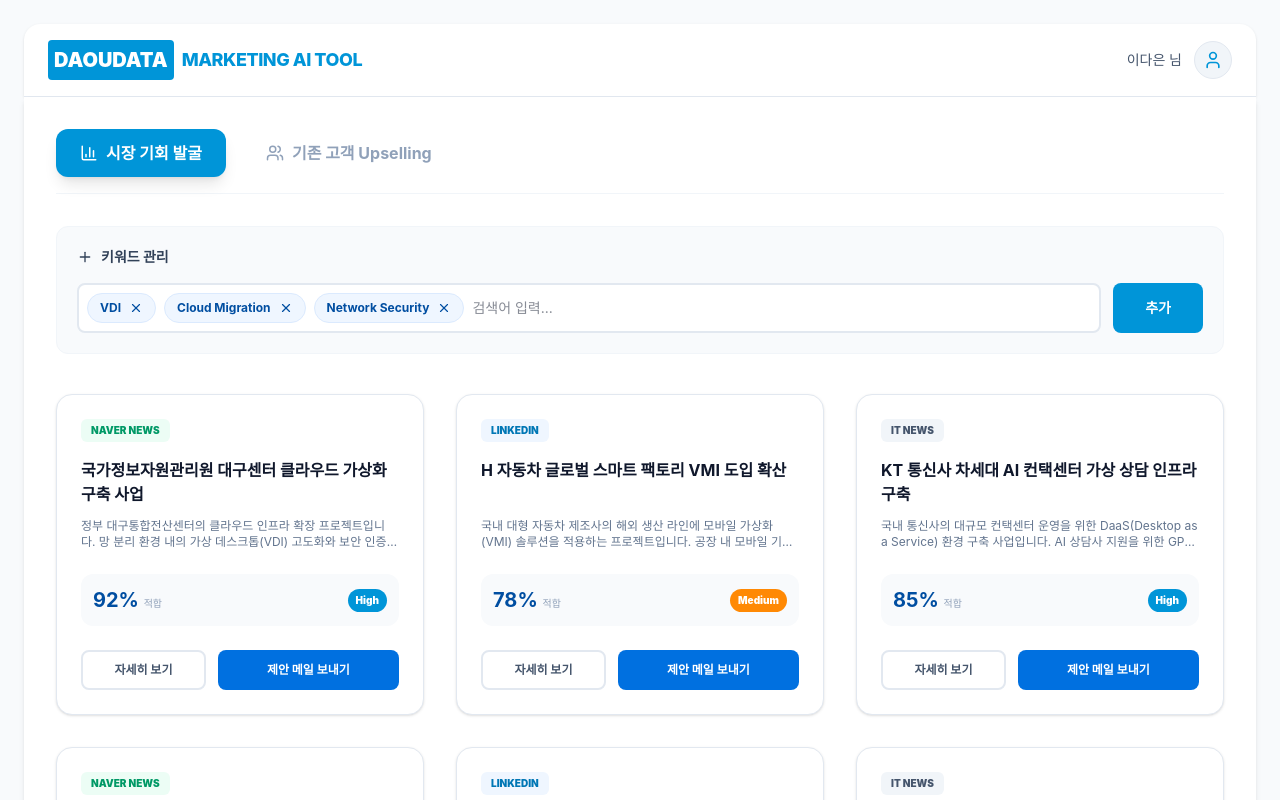
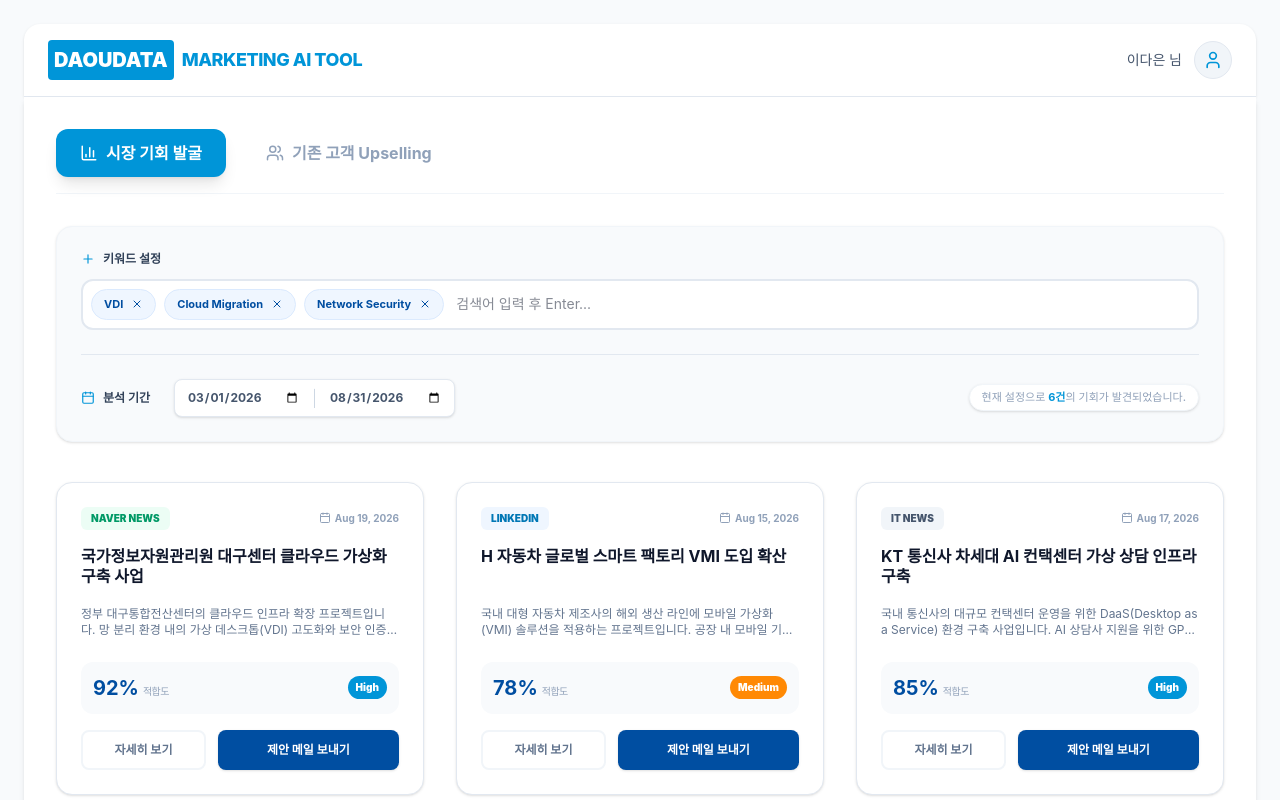
Before and after one commit to wbwhdrhadl/daou_marketing_tool, a React app in the folder frontend/: page / in a window 1280 px wide. Shown: the top 800 px of the page. Built offline with nearby package versions, Linux system fonts and the light colour scheme; the HTML template or start-up script is replaced by a standard one.

Commit message:
"날짜 설정 필터 기능 추가"

```diff
--- a/frontend/src/components/Dashboard.jsx
+++ b/frontend/src/components/Dashboard.jsx
@@ -1,5 +1,5 @@
 import React, { useState } from 'react';
-import { User, Plus, X, BarChart3, Users } from 'lucide-react';
+import { User, Plus, X, BarChart3, Users, Calendar } from 'lucide-react';
 import { reportData, upsellData } from '../data';
 
 import ReportCard from './ReportCard';
@@ -14,8 +14,20 @@ const Dashboard = () => {
   const [proposalStep, setProposalStep] = useState(null);
   const [targetPartner, setTargetPartner] = useState('');
   const [emailContent, setEmailContent] = useState('');
-  // ✅ 선택된 담당자 정보를 저장할 상태 추가
   const [selectedContact, setSelectedContact] = useState(null);
+  const [isManualInput, setIsManualInput] = useState(false);
+
+  // ✅ 날짜 필터 상태 추가 (기본값 설정)
+  const [startDate, setStartDate] = useState('2026-03-01');
+  const [endDate, setEndDate] = useState('2026-08-31');
+
+  // ✅ [로직 추가] 날짜 범위에 맞는 리포트만 필터링
+  const filteredReports = reportData.filter(report => {
+    const reportDate = new Date(report.date);
+    const start = new Date(startDate);
+    const end = new Date(endDate);
+    return reportDate >= start && reportDate <= end;
+  });
 
   const handleAddTag = () => {
     if (inputValue.trim() && !tags.includes(inputValue.trim())) {
@@ -24,29 +36,37 @@ const Dashboard = () => {
     }
   };
 
-  const generateAIContent = (name, contact, isUpsell = false) => {
-    const contactName = contact ? contact.name : "담당자";
+  const handleContactSelect = (contact, isNew = false) => {
+    setSelectedContact(contact);
+    setIsManualInput(isNew);
+    const companyName = selectedReport?.company || selectedReport?.name || targetPartner;
+    generateAIContent(companyName, contact);
+  };
+
+  const generateAIContent = (name, contact) => {
+    const contactName = contact?.name || "담당자";
+    setSelectedContact(contact);
     setTargetPartner(name);
-    // ✅ 클릭한 담당자 객체(이름, 이메일 등)를 상태에 저장
-    setSelectedContact(contact);
 
-    const content = isUpsell
-      ? `제목: [기술협력] ${name} 기존 시스템 고도화 및 ${selectedReport.targetSolution} 도입 제안\n\n안녕하세요, ${contactName}님.\n다우데이타 이다은입니다.\n\n현재 운용 중이신 ${selectedReport.currentSolution}에 AI 자동화 기능을 더한 ${selectedReport.targetSolution}을 제안드립니다.\n\n분석 결과, ${selectedReport.aiReason} 측면에서 큰 시너지가 예상됩니다.\n\n상세 내용을 검토해 주시면 감사하겠습니다.`
-      : `제목: [신규제안] ${selectedReport.title} 관련 협업 제안\n\n안녕하세요, ${name} ${contactName}님.\n다우데이타 이다은입니다.\n\n최근 분석된 시장 기회 자료에 따르면 ${name}와 협력할 수 있는 좋은 기회가 있어 연락드렸습니다.`;
+    let content = "";
+    if (activeTab === 'upsell') {
+      content = `제목: [기술협력] ${name} 시스템 고도화 및 ${selectedReport.targetSolution} 도입 제안\n\n안녕하세요, ${contactName}님.\n다우데이터 이다은입니다.\n\n현재 운용 중이신 ${selectedReport.currentSolution}을 분석한 결과...`;
+    } else {
+      content = `제목: [신규제안] ${name} ${contactName}님, ${selectedReport.title} 관련 솔루션 제안\n\n안녕하세요, ${contactName}님.\n다우데이터 이다은입니다.\n\n귀사의 비즈니스 경쟁력 강화를 위해 분석된...`;
+    }
 
     setEmailContent(content);
     setProposalStep('write');
   };
 
-  // ✅ 실제 백엔드로 메일을 쏘는 함수
   const handleSendEmail = async () => {
-    if (!selectedContact?.email) {
-      alert("수신자 메일 주소를 찾을 수 없습니다.");
+    const recipientEmail = selectedContact?.email;
+    if (!recipientEmail) {
+      alert("수신자 이메일 정보가 없습니다. 담당자를 선택하거나 직접 입력해주세요.");
       return;
     }
 
     try {
-      // 텍스트 내용에서 제목과 본문을 분리 (제목: 으로 시작하는 첫 줄 추출)
       const lines = emailContent.split('\n');
       const subject = lines[0].replace('제목: ', '').trim();
       const body = lines.slice(1).join('\n').trim();
@@ -55,23 +75,18 @@ const Dashboard = () => {
         method: "POST",
         headers: { "Content-Type": "application/json" },
         body: JSON.stringify({
-          receiver_email: selectedContact.email,
-          subject: subject || "[다우데이타] 제안 메일",
+          receiver_email: recipientEmail,
+          subject: subject,
           content: body
         }),
       });
 
-      const result = await response.json();
-
       if (response.ok) {
-        alert(`✅ ${selectedContact.name} 담당자님께 메일을 성공적으로 보냈습니다!`);
+        alert(`${recipientEmail}로 제안서가 전송되었습니다!`);
         closeAllModals();
-      } else {
-        alert(`❌ 전송 실패: ${result.detail}`);
       }
     } catch (error) {
-      console.error("전송 에러:", error);
-      alert("서버 연결 실패. 백엔드가 켜져 있는지 확인하세요.");
+      alert("전송 실패: " + error.message);
     }
   };
 
@@ -80,7 +95,7 @@ const Dashboard = () => {
     setProposalStep(null);
     setEmailContent('');
     setTargetPartner('');
-    setSelectedContact(null); // ✅ 연락처 초기화
+    setSelectedContact(null);
   };
 
   return (
@@ -114,25 +129,81 @@ const Dashboard = () => {
 
         {activeTab === 'market' && (
           <>
-            <div className="mb-10 bg-slate-50 p-5 rounded-xl border border-slate-100">
-              <h3 className="text-sm font-bold text-slate-700 mb-4 flex items-center gap-2"><Plus size={16} /> 키워드 관리</h3>
-              <div className="flex flex-col md:flex-row gap-3">
-                <div className="flex-1 flex flex-wrap items-center gap-2 border-2 border-slate-200 rounded-lg p-2 bg-white">
+            {/* 통합된 컨트롤 패널 영역 */}
+            <div className="mb-10 bg-slate-50 p-6 rounded-2xl border border-slate-100 shadow-sm">
+              {/* 상단: 키워드 설정 */}
+              <div className="mb-6">
+                <h3 className="text-xs font-bold text-slate-700 mb-3 flex items-center gap-2">
+                  <Plus size={14} className="text-[#0095D8]" /> 키워드 설정
+                </h3>
+                <div className="flex flex-wrap items-center gap-2 border-2 border-slate-200 rounded-xl p-2 bg-white focus-within:border-[#0095D8] transition-all">
                   {tags.map((tag) => (
-                    <span key={tag} className="flex items-center gap-1 bg-blue-50 px-3 py-1.5 rounded-full text-xs font-bold text-[#004EA1] border border-blue-100">
-                      {tag} <button onClick={() => setTags(tags.filter(t => t !== tag))} className="hover:text-red-500 ml-1"><X size={14} /></button>
+                    <span key={tag} className="flex items-center gap-1 bg-blue-50 px-3 py-1.5 rounded-full text-[11px] font-bold text-[#004EA1] border border-blue-100">
+                      {tag}
+                      <button onClick={() => setTags(tags.filter(t => t !== tag))} className="hover:text-red-500 ml-1">
+                        <X size={12} />
+                      </button>
                     </span>
                   ))}
-                  <input value={inputValue} onChange={(e) => setInputValue(e.target.value)} onKeyDown={(e) => e.key === 'Enter' && handleAddTag()} placeholder="검색어 입력..." className="outline-none text-sm flex-1 bg-transparent" />
+                  <input
+                    value={inputValue}
+                    onChange={(e) => setInputValue(e.target.value)}
+                    onKeyDown={(e) => e.key === 'Enter' && handleAddTag()}
+                    placeholder="검색어 입력 후 Enter..."
+                    className="outline-none text-sm flex-1 bg-transparent min-w-[150px] ml-1"
+                  />
                 </div>
-                <button onClick={handleAddTag} className="bg-[#0095D8] text-white px-8 py-2.5 rounded-lg text-sm font-bold">추가</button>
+              </div>
+
+              {/* 하단 가로 구분선 */}
+              <div className="h-px bg-slate-200 mb-6 w-full" />
+
+              {/* 하단: 분석 기간 설정 (키워드 설정 바로 아래 배치) */}
+              <div className="flex flex-col md:flex-row md:items-center justify-between gap-4">
+                <div className="flex items-center gap-6">
+                  <h3 className="text-xs font-bold text-slate-700 flex items-center gap-2">
+                    <Calendar size={14} className="text-[#0095D8]" /> 분석 기간
+                  </h3>
+                  <div className="flex items-center gap-3 bg-white border border-slate-200 rounded-lg px-3 py-1.5 shadow-sm">
+                    <input
+                      type="date"
+                      value={startDate}
+                      onChange={(e) => setStartDate(e.target.value)}
+                      className="bg-transparent text-[12px] font-bold text-slate-600 outline-none cursor-pointer"
+                    />
+                    <span className="text-slate-300 font-light">|</span>
+                    <input
+                      type="date"
+                      value={endDate}
+                      onChange={(e) => setEndDate(e.target.value)}
+                      className="bg-transparent text-[12px] font-bold text-slate-600 outline-none cursor-pointer"
+                    />
+                  </div>
+                </div>
+
+                {/* 검색 결과 요약 텍스트 */}
+                <div className="text-[11px] font-medium text-slate-400 bg-white px-3 py-1 rounded-full border border-slate-100 shadow-sm">
+                  현재 설정으로 <span className="text-[#0095D8] font-bold">{filteredReports.length}건</span>의 기회가 발견되었습니다.
+                </div>
               </div>
             </div>
 
+            {/* 리포트 카드 렌더링 영역 */}
             <div className="grid grid-cols-1 md:grid-cols-2 lg:grid-cols-3 gap-8">
-              {reportData.map((report) => (
-                <ReportCard key={report.id} report={report} onDetail={(r) => setSelectedReport(r)} onProposal={(r) => { setSelectedReport(r); setProposalStep('select'); }} />
-              ))}
+              {filteredReports.length > 0 ? (
+                filteredReports.map((report) => (
+                  <ReportCard
+                    key={report.id}
+                    report={report}
+                    onDetail={(r) => setSelectedReport(r)}
+                    onProposal={(r) => { setSelectedReport(r); setProposalStep('select'); }}
+                  />
+                ))
+              ) : (
+                <div className="col-span-full py-20 text-center bg-slate-50 rounded-[32px] border-2 border-dashed border-slate-200">
+                  <p className="text-slate-400 font-bold">해당 기간 내에 검색된 공고가 없습니다.</p>
+                </div>
+              )}
             </div>
           </>
         )}
@@ -183,9 +254,9 @@ const Dashboard = () => {
         step={proposalStep}
         setStep={setProposalStep}
         report={selectedReport}
+        onContactSelect={handleContactSelect}
         targetPartner={targetPartner}
         setTargetPartner={setTargetPartner}
-        // ✅ activeTab에 따라 업셀링 여부를 함수에 전달
         generateAIContent={(name, contact) => generateAIContent(name, contact, activeTab === 'upsell')}
         emailContent={emailContent}
         setEmailContent={setEmailContent}
--- a/frontend/src/components/ReportCard.jsx
+++ b/frontend/src/components/ReportCard.jsx
@@ -1,24 +1,54 @@
 import React from 'react';
+import { Calendar } from 'lucide-react'; // 날짜 아이콘 추가
 
 const ReportCard = ({ report, onDetail, onProposal }) => (
   <div className="group border border-slate-200 rounded-2xl p-6 shadow-sm hover:shadow-xl hover:border-blue-200 transition-all flex flex-col bg-white">
-    <span className={`text-[10px] font-black uppercase w-fit px-2.5 py-1 rounded-md mb-4 ${
+    {/* 상단: 소스 배지와 날짜 */}
+    <div className="flex justify-between items-center mb-4">
+      <span className={`text-[10px] font-black uppercase w-fit px-2.5 py-1 rounded-md ${
         report.source === 'Naver News' ? 'text-emerald-600 bg-emerald-50' :
         report.source === 'LinkedIn' ? 'text-[#0077B5] bg-blue-50' :
         report.source === '전자신문' ? 'text-red-600 bg-red-50' : 'text-slate-600 bg-slate-100'
       }`}>
         {report.source}
       </span>
-    <h2 className="text-slate-900 mb-3 h-12 overflow-hidden font-bold">{report.title}</h2>
+
+      {/* ✅ 날짜 표시 부분 추가 */}
+      <div className="flex items-center gap-1 text-slate-400">
+        <Calendar size={12} />
+        <span className="text-[10px] font-bold">{report.date}</span>
+      </div>
+    </div>
+
+    <h2 className="text-slate-900 mb-3 h-12 overflow-hidden font-bold leading-tight">{report.title}</h2>
     <p className="text-xs text-slate-500 mb-6 line-clamp-2">{report.summary}</p>
+
     <div className="mt-auto">
-      <div className="flex items-center justify-between mb-6 bg-slate-50 p-3 rounded-xl">
-        <span className="text-xl font-bold text-[#004EA1]">{report.score}% <span className="text-[10px] text-slate-400 uppercase font-medium">적합</span></span>
-        <span className={`text-[10px] px-2 py-1 rounded-full font-black text-white ${report.level === 'High' ? 'bg-[#0095D8]' : 'bg-orange-400'}`}>{report.level}</span>
+      <div className="flex items-center justify-between mb-4 bg-slate-50 p-3 rounded-xl">
+        <span className="text-xl font-bold text-[#004EA1]">
+          {report.score}%
+          <span className="ml-1 text-[10px] text-slate-400 uppercase font-medium tracking-tighter">적합도</span>
+        </span>
+        <span className={`text-[10px] px-2 py-1 rounded-full font-black text-white ${
+          report.level === 'High' ? 'bg-[#0095D8]' : 'bg-orange-400'
+        }`}>
+          {report.level}
+        </span>
       </div>
+
       <div className="flex gap-3">
-        <button onClick={() => onDetail(report)} className="flex-1 py-2.5 border-2 border-slate-200 text-slate-600 text-xs font-bold rounded-lg hover:bg-slate-50">자세히 보기</button>
-        <button onClick={() => onProposal(report)} className="flex-[1.5] py-2.5 bg-[#0070E0] text-white text-xs font-bold rounded-lg hover:bg-[#003d7e]">제안 메일 보내기</button>
+        <button
+          onClick={() => onDetail(report)}
+          className="flex-1 py-2.5 border-2 border-slate-100 text-slate-500 text-xs font-bold rounded-lg hover:bg-slate-50 transition-colors"
+        >
+          자세히 보기
+        </button>
+        <button
+          onClick={() => onProposal(report)}
+          className="flex-[1.5] py-2.5 bg-[#004EA1] text-white text-xs font-bold rounded-lg hover:bg-[#003670] shadow-sm transition-all"
+        >
+          제안 메일 보내기
+        </button>
       </div>
     </div>
   </div>
--- a/frontend/src/data.js
+++ b/frontend/src/data.js
@@ -220,3 +220,22 @@ export const upsellData = [
     ]
   }
 ];
+
+
+
+export const companyDB = {
+  "국가정보자원관리원": {
+    industry: "공공/정부",
+    location: "대구/대전",
+    contacts: [
+      { name: '김정본 사무관', email: 'jbkim@korea.kr', dept: '대구센터 인프라관리과' },
+      { name: '박보안 주무관', email: 'security_park@nirs.go.kr', dept: '보안기획팀' }
+    ]
+  },
+  "기상청": {
+    industry: "공공",
+    contacts: [
+      { name: '최기상 사무관', email: 'weather@kma.go.kr', dept: '정보시스템운영팀' }
+    ]
+  }
+};
```
Also changed, not shown: frontend/src/components/ProposalModal.jsx (+65 -22 lines). Lines whose indentation alone changed are shown as unchanged.
